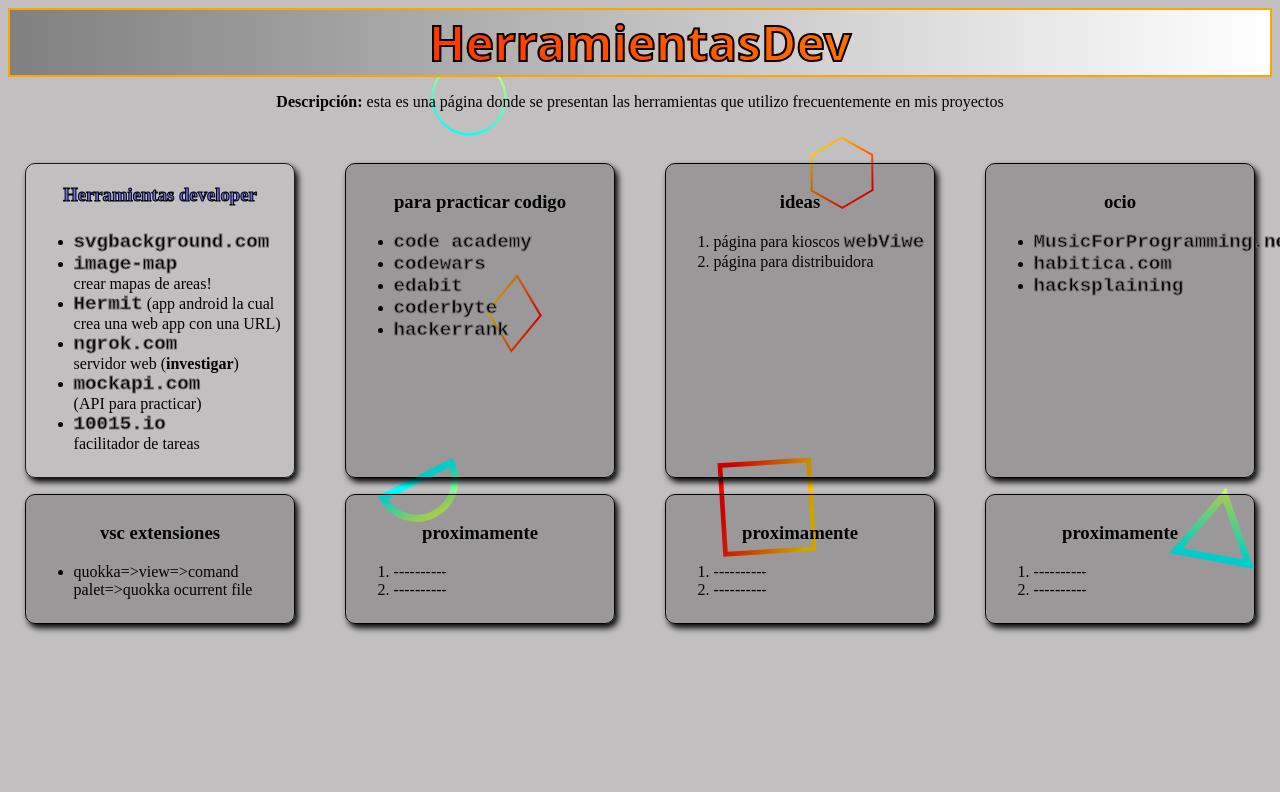
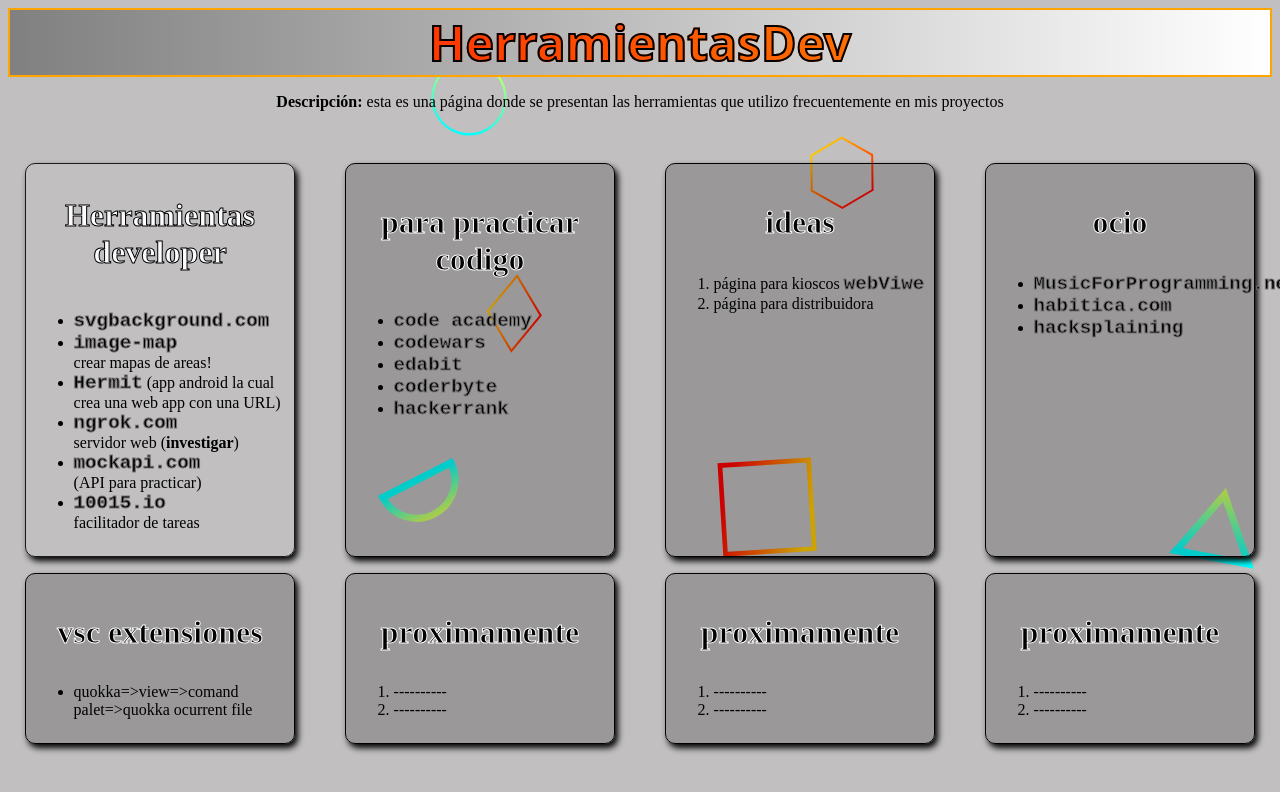
Before and after one commit to haader/HerramientasDev, a plain HTML site: page index.html in a window 1280 px wide. In both pictures the pointer is over the element "Herramientas developer". Drawn offline with Linux system fonts and the light colour scheme.

Commit message:
estilizando la pagina

```diff
--- a/estilo.css
+++ b/estilo.css
@@ -70,9 +70,11 @@
 div
 h3
 {
+    font-size: 2rem;
     text-align: center;
     display: block;
     position: relative;
+    -webkit-text-stroke: 1px white;
 }
 .container div a
 {
@@ -92,7 +94,7 @@
 }
 .container div:hover h3
 {
-    color: rgb(110, 110, 239);
+    color: rgb(251, 251, 255);
     transform: translateY(-7px);
-    -webkit-text-stroke: 1px black;
+    -webkit-text-stroke: 1px rgb(0, 0, 0);
 }
```
